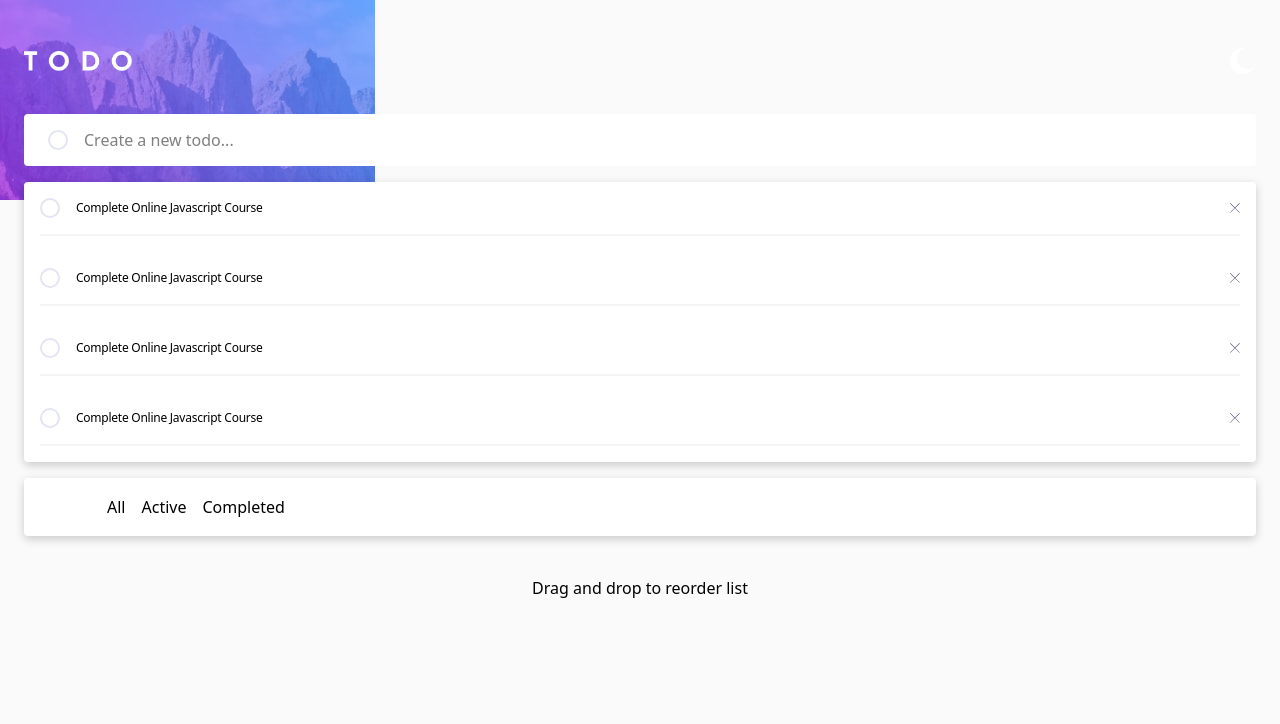
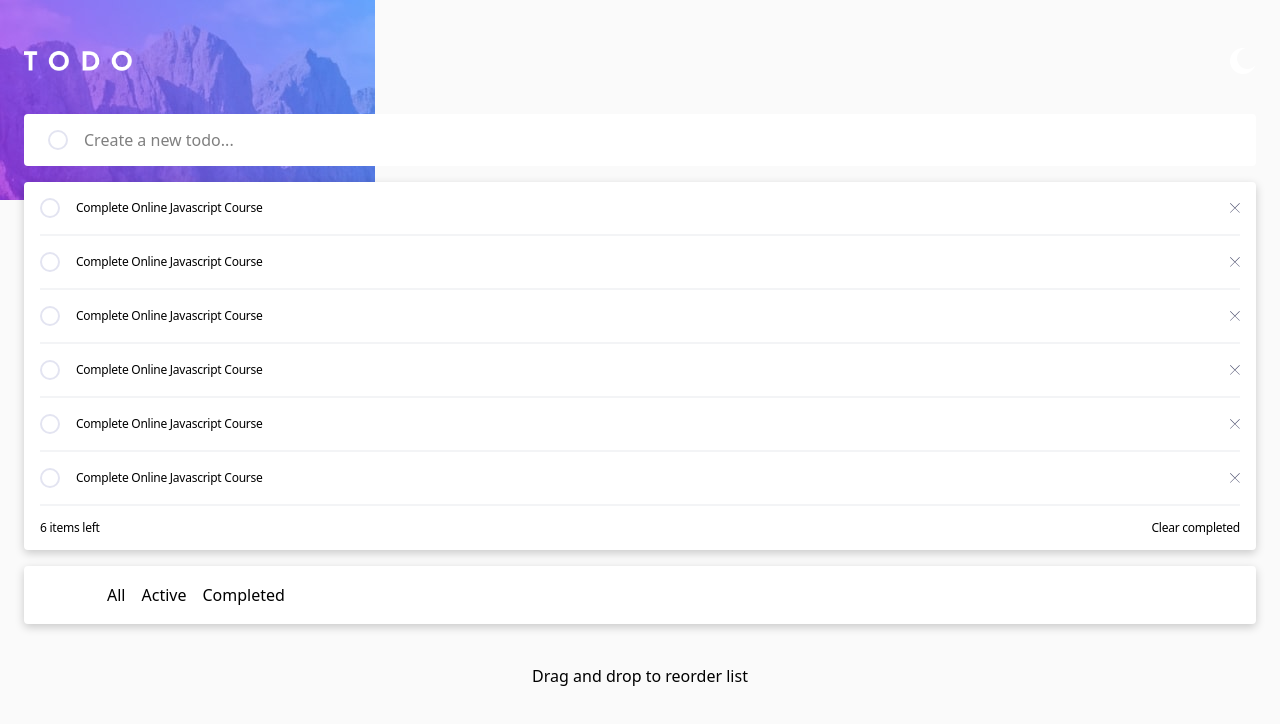
Before and after one commit to MikeG404/todo-app, a React (Vite) app: page / in a window 1280 px wide. Shown: the top 724 px of the page. Built offline with nearby package versions, Linux system fonts and the light colour scheme.

Commit message:
Add component task detail to clear completed and count task

```diff
--- /dev/null
+++ b/src/components/TaskDetail.jsx
@@ -0,0 +1,10 @@
+import React from 'react'
+
+export default function TaskDetail({number}) {
+  return (
+    <div className='preset-3 flex justify-between'>
+        <p>{number} items left</p>
+        <button>Clear completed</button>
+    </div>
+  )
+}
--- a/src/components/TaskList.jsx
+++ b/src/components/TaskList.jsx
@@ -1,4 +1,5 @@
 import Task from '../components/Task'
+import TaskDetail from './TaskDetail'
 
 const data = [
     {
@@ -17,14 +18,23 @@ const data = [
         id: 4,
         title: 'Complete Online Javascript Course'
     },
+        {
+        id: 5,
+        title: 'Complete Online Javascript Course'
+    },
+    {
+        id: 6,
+        title: 'Complete Online Javascript Course'
+    },
 ]
 
 export default function TaskList() {
   return (
-    <ul className='flex flex-col gap-8 rounded p-4 bg-white shadow-[0_3px_10px_rgb(0,0,0,0.2)]'>
+    <ul className='flex flex-col gap-4 rounded p-4 bg-white shadow-[0_3px_10px_rgb(0,0,0,0.2)]'>
         {data.map((task) => {
             return <li><Task key={task.id} id={task.id} task={task.title} /></li>
         })}
+        <TaskDetail number={data.length}/>
     </ul>
   )
 }
```
